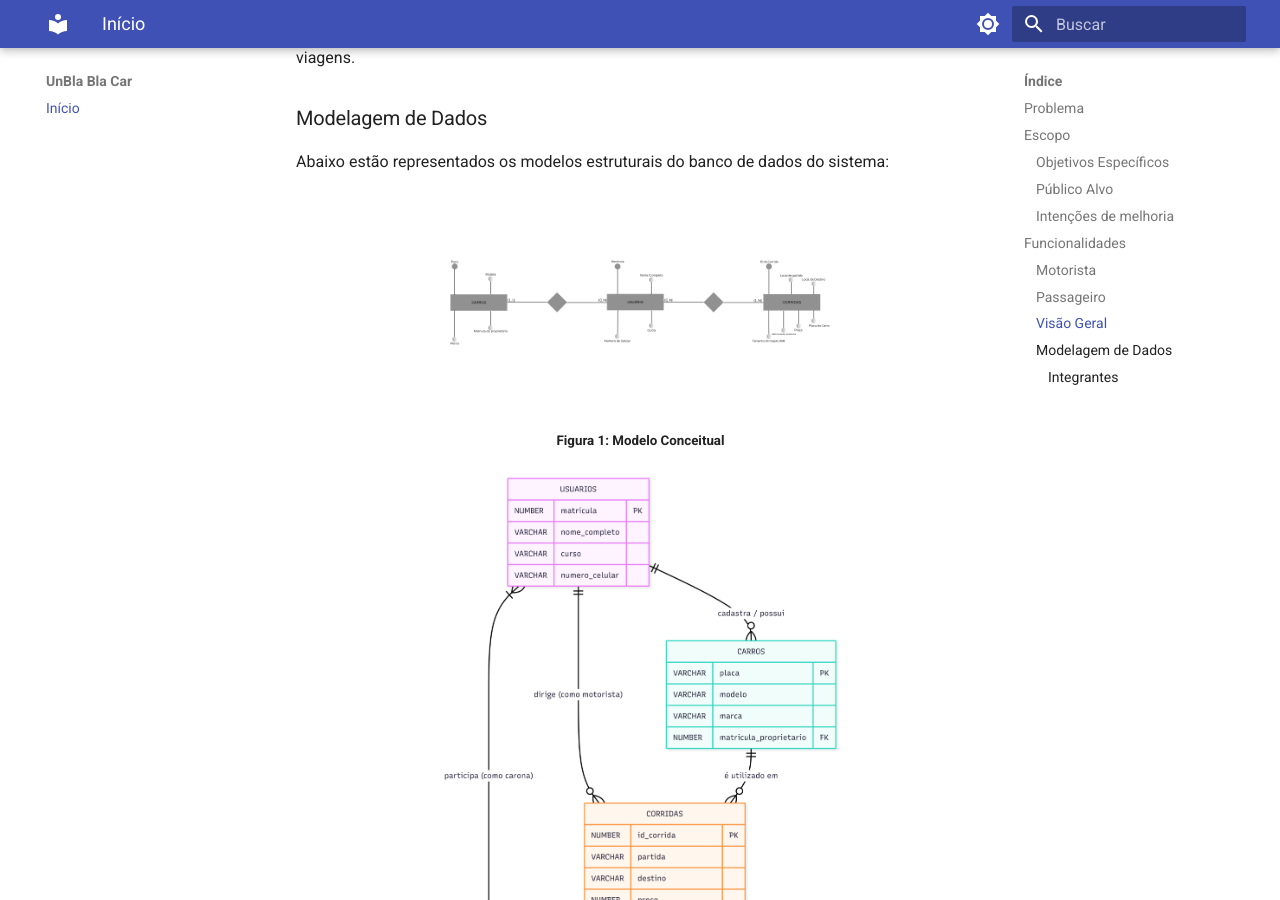
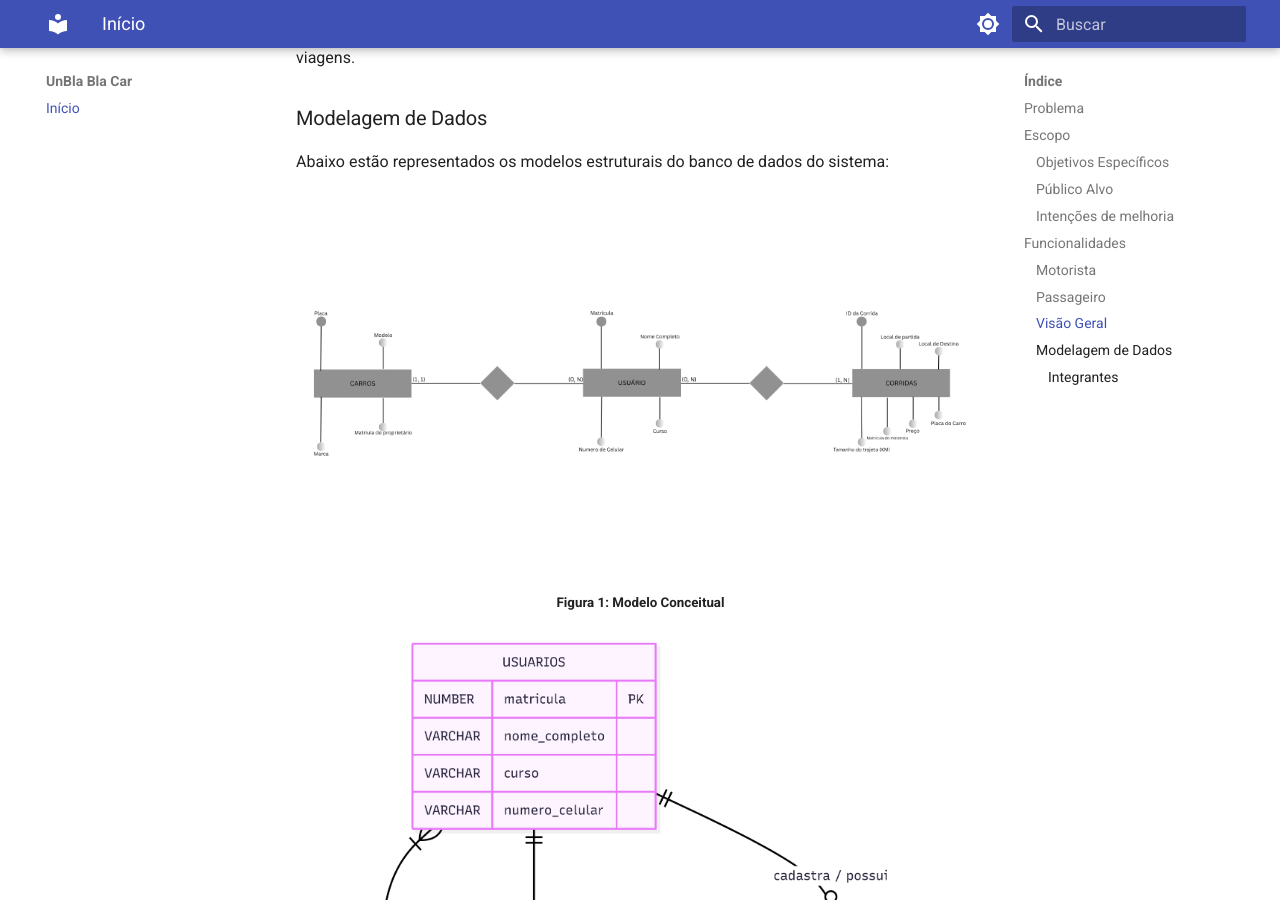
Before and after one commit to si-2026-1/blablaCar-UnB, an MkDocs documentation site: the page built from docs/index.md, in a window 1280 px wide and 900 px high, scrolled down 1405 px. Built offline with MkDocs 1.6.1 and Material for MkDocs 9.7.7, drawn with Linux system fonts in a browser that asks for light colours.

Commit message:
Remove width attribute from database model images

```diff
--- a/docs/index.md
+++ b/docs/index.md
@@ -47,13 +47,13 @@
 Abaixo estão representados os modelos estruturais do banco de dados do sistema:
 <div align="center">
 
-<img src="https://raw.githubusercontent.com/si-2026-1/blablaCar-UnB/main/assets/modelo-conceitual.png" alt="Modelo Conceitual" width="400px"/>
+<img src="https://raw.githubusercontent.com/si-2026-1/blablaCar-UnB/main/assets/modelo-conceitual.png" alt="Modelo Conceitual"/>
 <br>
 <sub><b>Figura 1: Modelo Conceitual</b></sub>
 
 <br><br>
 
-<img src="https://raw.githubusercontent.com/si-2026-1/blablaCar-UnB/main/assets/modelo-fisico.png" alt="Modelo Físico" width="400px"/>
+<img src="https://raw.githubusercontent.com/si-2026-1/blablaCar-UnB/main/assets/modelo-fisico.png" alt="Modelo Físico"/>
 <br>
 <sub><b>Figura 2: Modelo Físico</b></sub>
 
```
